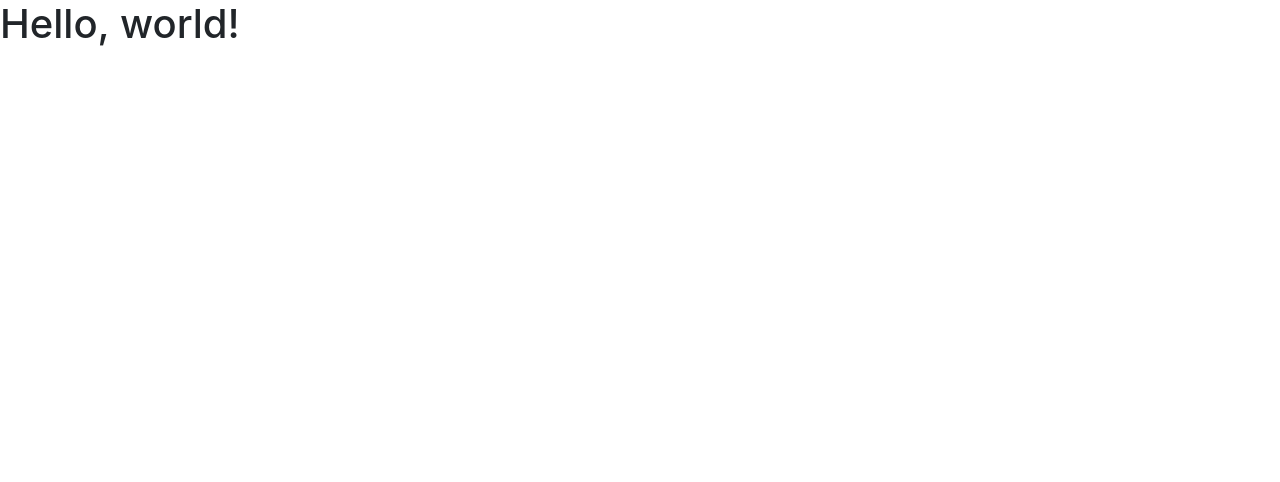
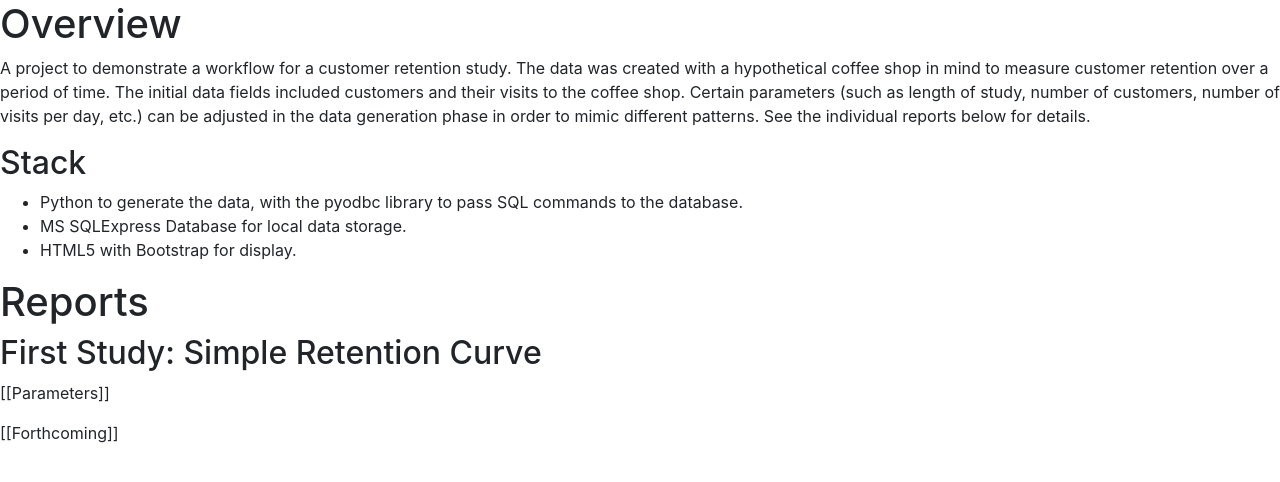
Before and after one commit to spmcginnis/CustomerRetentionAnalysis, a plain HTML site: page index.html in a window 1280 px wide. Drawn offline with nearby package versions, Linux system fonts and the light colour scheme.

Commit message:
html report fleshed out a bit

```diff
--- a/index.html
+++ b/index.html
@@ -2,12 +2,23 @@
 <html>
 <head>
     <meta charset="utf-8">
-    <title>Basic Bootstrap Template</title>
+    <title>Customer Retention Analysis</title>
     <meta name="viewport" content="width=device-width, initial-scale=1.0">
     <link rel="stylesheet" type="text/css" href="css/bootstrap.min.css">
 </head>
 <body>
-    <h1>Hello, world!</h1>
+    <h1>Overview</h1>
+    <p>A project to demonstrate a workflow for a customer retention study. The data was created with a hypothetical coffee shop in mind to measure customer retention over a period of time. The initial data fields included customers and their visits to the coffee shop. Certain parameters (such as length of study, number of customers, number of visits per day, etc.) can be adjusted in the data generation phase in order to mimic different patterns.  See the individual reports below for details.</p>
+    <h2>Stack</h2>
+    <ul>
+        <li>Python to generate the data, with the pyodbc library to pass SQL commands to the database.</li>
+        <li>MS SQLExpress Database for local data storage.</li>
+        <li>HTML5 with Bootstrap for display.</li>
+    </ul>
+    <h1>Reports</h1>
+    <h2>First Study: Simple Retention Curve</h2>
+    <p>[[Parameters]]</p>
+    <p>[[Forthcoming]]</p>
     <script src="http://code.jquery.com/jquery.min.js"></script>
     <script src="js/bootstrap.min.js"></script>
 </body>
```
